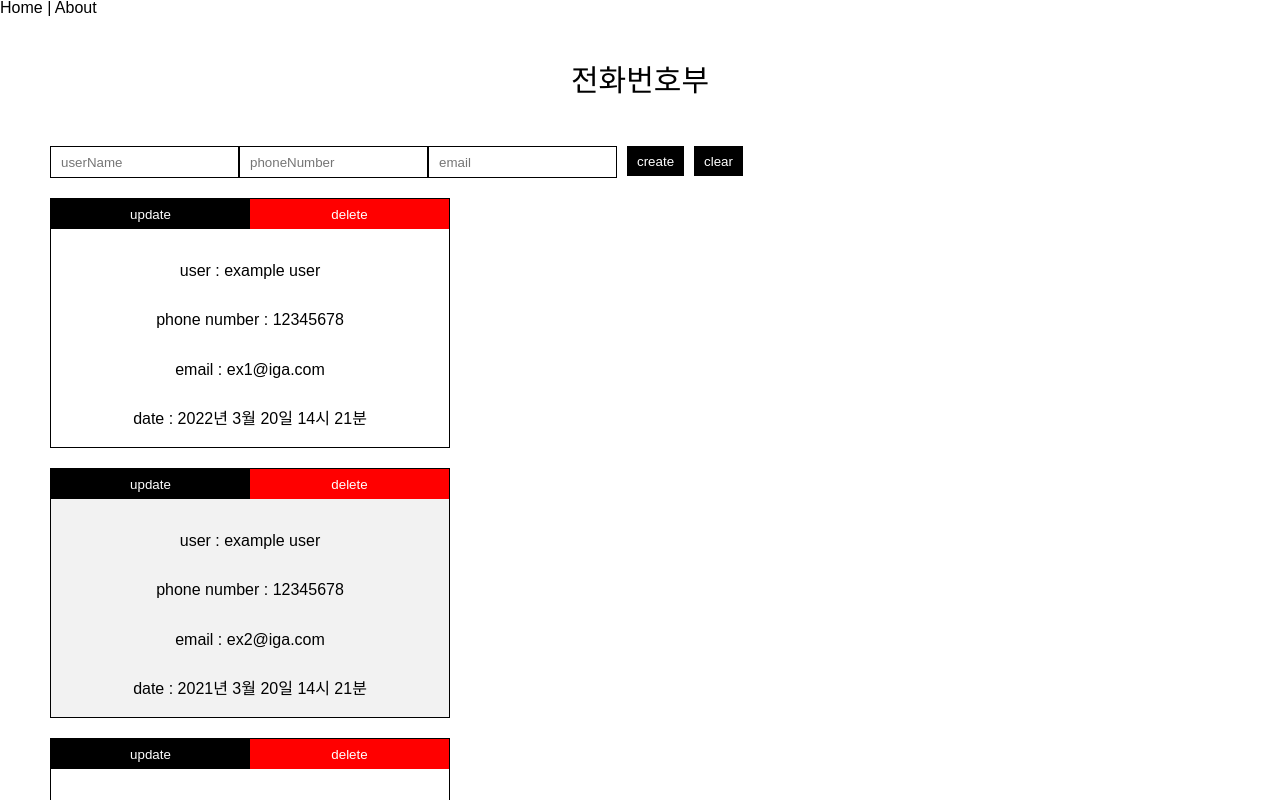
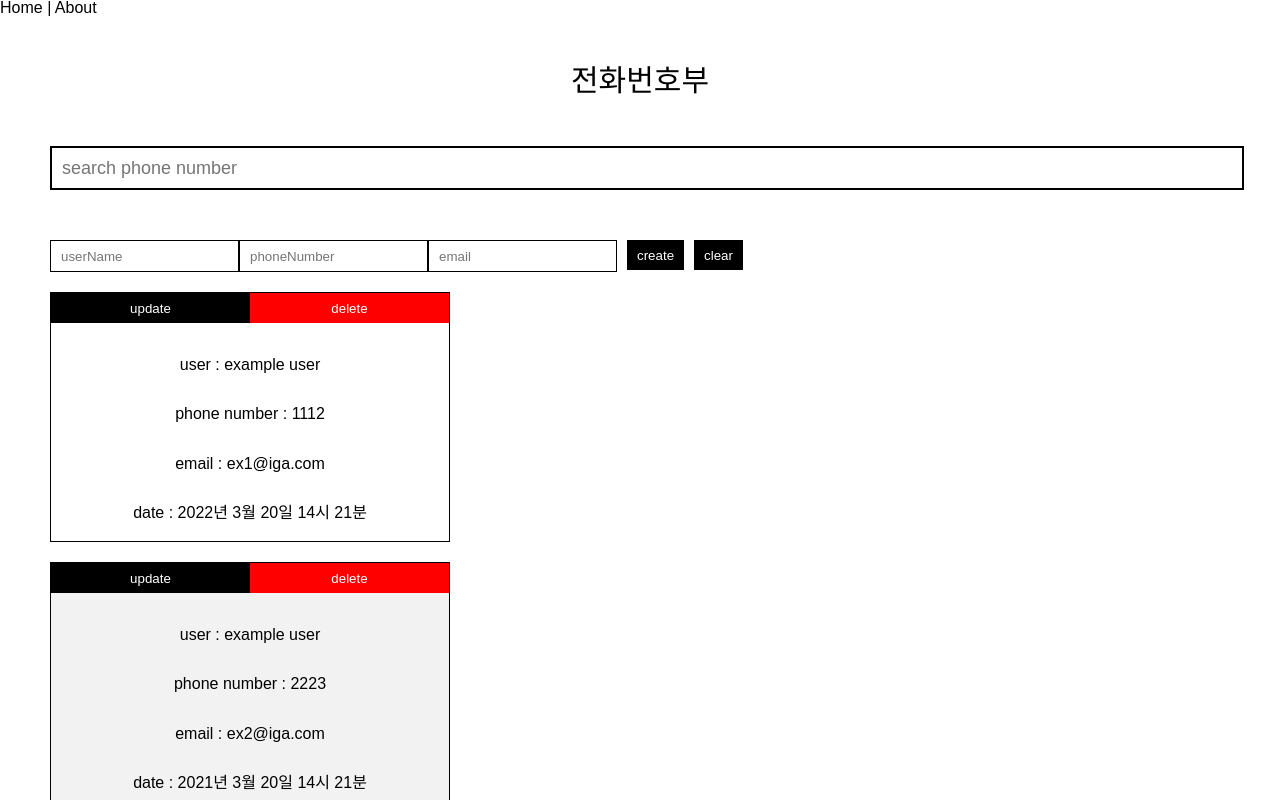
Before and after one commit to LEEHYUNHO2001/vue2-study, a Vue app in the folder phone-number/: page / in a window 1280 px wide. Shown: the top 800 px of the page. Built offline with nearby package versions, Linux system fonts and the light colour scheme.

Commit message:
:sparkles: search computed

```diff
--- a/phone-number/src/components/PhoneNumber.vue
+++ b/phone-number/src/components/PhoneNumber.vue
@@ -1,21 +1,18 @@
 <template>
 	<section class="phone-number">
 		<h1 class="title">{{ title }}</h1>
-		<InputUserForm />
-		<UserList />
+		<SearchUserItem />
 	</section>
 </template>
 
 <script lang="ts">
 import { Component, Vue } from 'vue-property-decorator';
 
-import InputUserForm from './InputUserForm.vue';
-import UserList from './UserList.vue';
+import SearchUserItem from './SearchUserItem.vue';
 
 @Component({
 	components: {
-		InputUserForm,
-		UserList,
+		SearchUserItem,
 	},
 })
 export default class PhoneNumber extends Vue {
--- /dev/null
+++ b/phone-number/src/components/SearchUserItem.vue
@@ -0,0 +1,60 @@
+<template>
+	<div>
+		<div class="search-container">
+			<input
+				class="search-input"
+				placeholder="search phone number"
+				v-model="search"
+				@input="handleSearch"
+			/>
+		</div>
+		<InputUserForm />
+		<UserList :filteredUserList="filteredUserList" />
+	</div>
+</template>
+
+<script lang="ts">
+import { Component, Vue } from 'vue-property-decorator';
+
+import { User } from '@/types';
+
+import InputUserForm from './InputUserForm.vue';
+import UserList from './UserList.vue';
+
+@Component({
+	components: {
+		InputUserForm,
+		UserList,
+	},
+})
+export default class SearchUserItem extends Vue {
+	get userList() {
+		return this.$store.state.user.userList;
+	}
+	search = '';
+	filteredUserList = this.userList;
+
+	handleSearch() {
+		this.filteredUserList = this.filteringUserList;
+	}
+	get filteringUserList() {
+		return this.userList.filter((user: User) => {
+			const pn = user.phoneNumber;
+			return pn.includes(this.search);
+		});
+	}
+}
+</script>
+
+<style scoped>
+.search-container {
+	margin-top: 50px;
+}
+.search-input {
+	padding-left: 10px;
+	width: 100%;
+	height: 40px;
+	font-size: 18px;
+	border: 2px solid #000;
+}
+</style>
--- a/phone-number/src/components/UserList.vue
+++ b/phone-number/src/components/UserList.vue
@@ -1,13 +1,15 @@
 <template>
 	<ul class="user-container">
-		<li v-for="(user, index) in userList" :key="user.email">
+		<li v-for="(user, index) in filteredUserList" :key="user.email">
 			<UserItemContainer :user="user" :index="index" />
 		</li>
 	</ul>
 </template>
 
 <script lang="ts">
-import { Component, Vue } from 'vue-property-decorator';
+import { Component, Prop, Vue } from 'vue-property-decorator';
+
+import { User } from '@/types';
 
 import UserItemContainer from './UserItemContainer.vue';
 
@@ -17,9 +19,7 @@ import UserItemContainer from './UserItemContainer.vue';
 	},
 })
 export default class UserList extends Vue {
-	get userList() {
-		return this.$store.state.user.userList;
-	}
+	@Prop() public filteredUserList!: User[];
 }
 </script>
 
--- a/phone-number/src/store/modules/user.ts
+++ b/phone-number/src/store/modules/user.ts
@@ -14,13 +14,13 @@ export default {
 		userList: [
 			{
 				name: 'example user',
-				phoneNumber: '12345678',
+				phoneNumber: '1112',
 				email: 'ex1@iga.com',
 				date: '2022년 3월 20일 14시 21분',
 			},
 			{
 				name: 'example user',
-				phoneNumber: '12345678',
+				phoneNumber: '2223',
 				email: 'ex2@iga.com',
 				date: '2021년 3월 20일 14시 21분',
 			},
```
